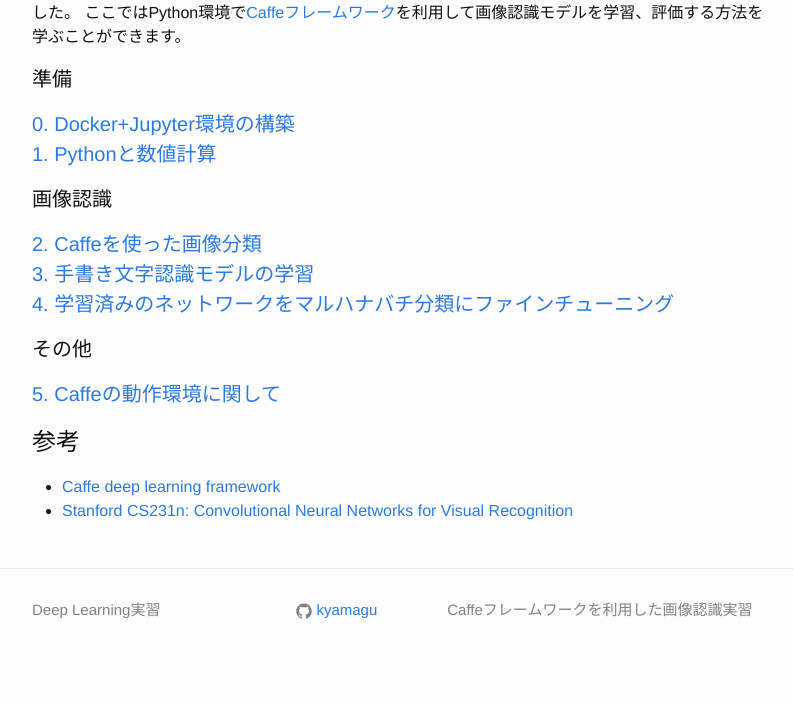
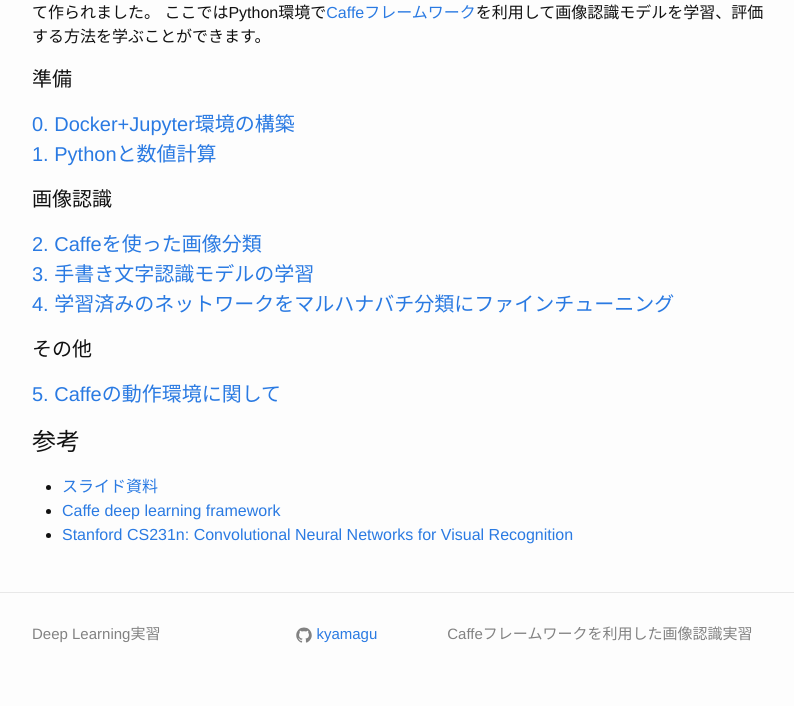
Before and after one commit to kyamagu/dl-workshop-2016, a Jekyll site: the page built from index.html, in a window 1280 px wide. Shown: the part 454-1160 px from the top of the page, without its empty margins (238-1032 px from the left). Built offline with Jekyll 4.4.1, drawn with Linux system fonts in a browser that asks for light colours; before the commit the page ends 1136 px from its top, so only the background shows below that; some of the changed text lies outside the part shown.

Commit message:
Added slides link

```diff
--- a/index.html
+++ b/index.html
@@ -9,7 +9,7 @@
     <caption><a href="http://papers.nips.cc/paper/4824-imagenet-classification-w" target="_blank">AlexNet [A Krizhevsky, 2012]</a></caption>
   </figure>
 
-  <p>このページはDeep Learningモデルを使って画像認識をする方法を一通り学ぶ実習教材として作られました。
+  <p>このページはDeep Learningモデルを使って画像認識をする方法を一通り学ぶ初心者向け実習教材として作られました。
     ここではPython環境で<a href="https://github.com/BVLC/caffe" target="_blank">Caffeフレームワーク</a>を利用して画像認識モデルを学習、評価する方法を学ぶことができます。</p>
 
   <h1 class="page-heading">準備</h1>
@@ -44,6 +44,7 @@
 
   <h2>参考</h2>
   <ul>
+    <li><a href="https://docs.google.com/presentation/d/138eN9PkWeuGKi7xORgVVbDpbemv5pvLo7_5HvWpaejU/edit?usp=sharing" target="_blank">スライド資料</a></li>
     <li><a href="http://caffe.berkeleyvision.org/" target="_blank">Caffe deep learning framework</a></li>
     <li><a href="http://cs231n.github.io/" target="_blank">Stanford CS231n: Convolutional Neural Networks for Visual Recognition</a></li>
   </ul>
```
